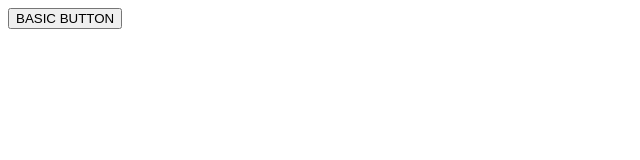
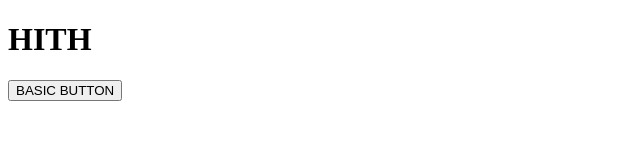
Before and after one commit to Ayush0569/ayushgit, a plain HTML site: page index.html in a window 1280 px wide. Shown: the whole page, without its empty margins (0-640 px from the left). Drawn offline with Linux system fonts and the light colour scheme.

Commit message:
Update index.html

```diff
--- a/index.html
+++ b/index.html
@@ -6,7 +6,7 @@
     <title>BOOTSTRAP</title>
 </head>
 <body>
-
+    <h1> HITH </h1>
     <button type="button" class="btn">BASIC BUTTON</button>
 
 </body>
```
